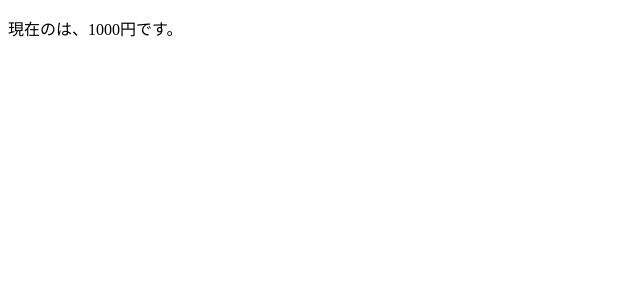
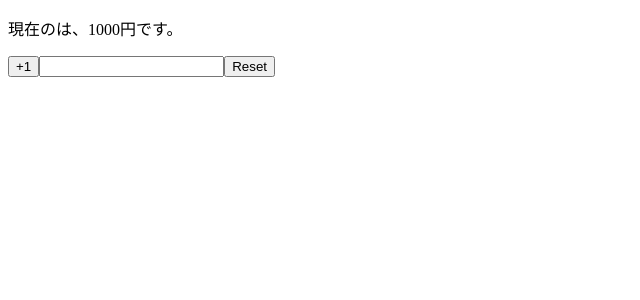
Before and after one commit to yoritin/react-hooks-101, a React (Create React App) app: page / in a window 1280 px wide. Shown: the top 300 px of the page, without its empty margins (0-640 px from the left). Built offline with nearby package versions, Linux system fonts and the light colour scheme.

Commit message:
リセットボタンを追加

```diff
--- a/src/App.jsx
+++ b/src/App.jsx
@@ -1,20 +1,29 @@
 import React, { useState } from 'react'
 
-const App = () => {
-  const initialStates = {
-    name: '',
-    price: 1000,
+const App = (props) => {
+  const [name, setName] = useState(props.name)
+  const [price, setPrice] = useState(props.price)
+
+  const reset = () => {
+    setPrice(props.price)
+    setName(props.name)
   }
-  const [name, setName] = useState(initialStates.name)
-  const [price, setPrice] = useState(initialStates.price)
 
   return (
     <>
       <p>
         現在の{name}は、{price}円です。
       </p>
+      <button onClick={() => setPrice(price + 1)}>+1</button>
+      <input value={name} onChange={(e) => setName(e.target.value)} />
+      <button onClick={reset}>Reset</button>
     </>
   )
 }
 
+App.defaultProps = {
+  name: '',
+  price: 1000,
+}
+
 export default App
```
